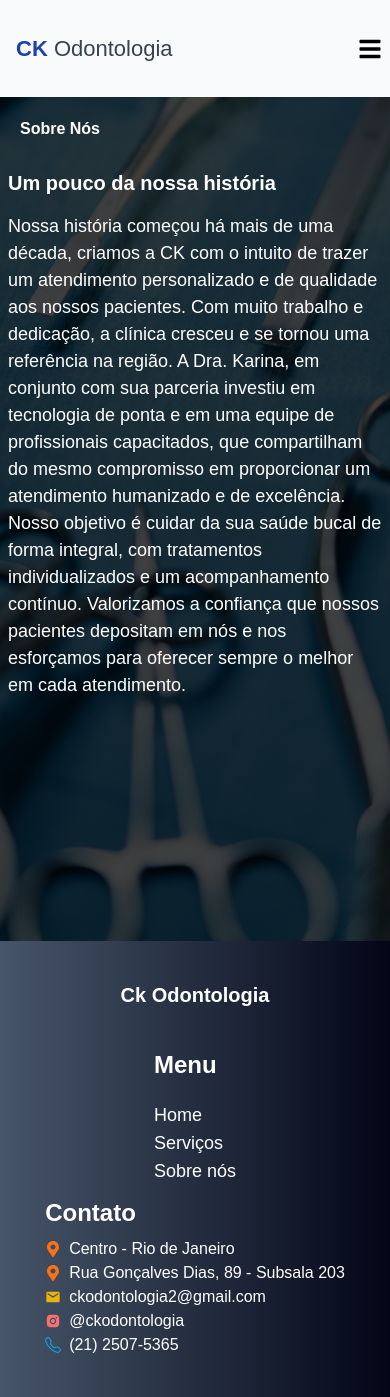
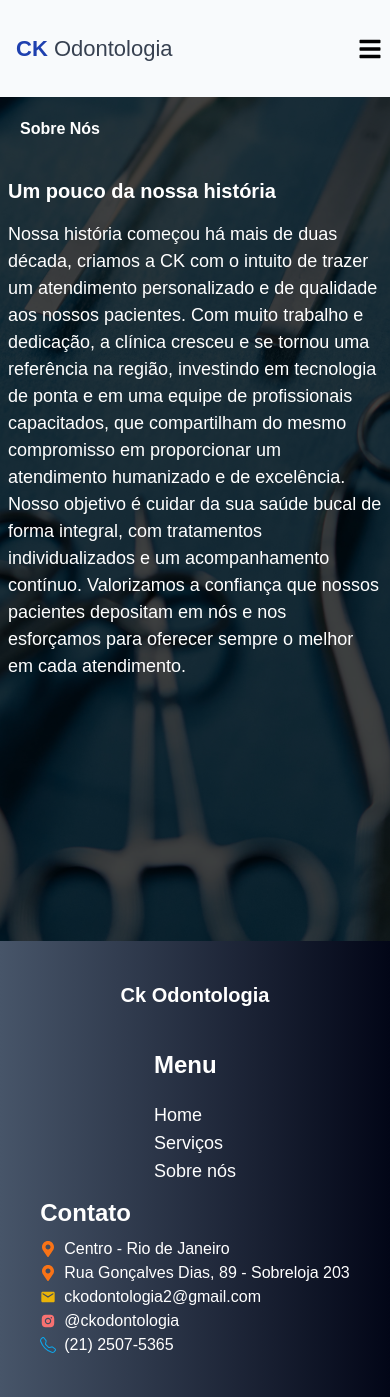
Before and after one commit to DanielGPO/Ck-odontologia, a React (Create React App) app: page /sobrenos in a window 390 px wide. Built offline with nearby package versions, Linux system fonts and the light colour scheme.

Commit message:
deployed version 0.9

```diff
--- a/src/pages/Components/CardContainer.js
+++ b/src/pages/Components/CardContainer.js
@@ -12,10 +12,10 @@ export default function CardContainer(props) {
         />
 
         <div className="p-5">
-          <h5 className="mb-2 md:text-2xl text-lg lg:text-normal font-bold tracking-tight text-gray-900 dark:text-white">
+          <h5 className="mb-2 md:text-2xl text-lg lg:text-normal font-bold tracking-tight text-white">
             {props.titulo}
           </h5>
-          <p className="mb-3  text-lg lg:text-normal text-gray-700 dark:text-gray-400">
+          <p className="mb-3  text-lg lg:text-normal text-white md:text-gray-700 md:dark:text-gray-400">
             {props.descrição}
           </p>
         </div>
--- a/src/pages/Components/HomeFooter.js
+++ b/src/pages/Components/HomeFooter.js
@@ -44,7 +44,7 @@ function HomeFooter() {
           <li>
             <p className="text-white flex flex-row items-center">
               <FaMapMarkerAlt className="text-orange-500 mr-2" />
-              Rua Gonçalves Dias, 89 - Subsala 203
+              Rua Gonçalves Dias, 89 - Sobreloja 203
             </p>
           </li>
           <li>
--- a/src/pages/Components/Navbar.js
+++ b/src/pages/Components/Navbar.js
@@ -64,11 +64,11 @@ function Navbar() {
         </ul>
         {toggle ? (
           <p onClick={addtoggle} className="md:hidden mx-2">
-            <AiOutlineClose className="text-black text-2xl" />{" "}
+            <AiOutlineClose className="text-black text-3xl transition transform duration-250" />{" "}
           </p>
         ) : (
           <p onClick={addtoggle} className="md:hidden">
-            <FaBars className="text-black text-2xl" />
+            <FaBars className="text-black text-2xl transition transform duration-250" />
           </p>
         )}
       </nav>
--- a/src/pages/Home.js
+++ b/src/pages/Home.js
@@ -10,17 +10,15 @@ import LoadingSpinner from "./Components/LoadingSpinner";
 function Home() {
   const phoneNumber = "2125075365";
   const encodedPhoneNumber = encodeURIComponent(phoneNumber);
-  const [isLoading, setIsLoading] = useState(true); // Estado para controle de loading
+  const [isLoading, setIsLoading] = useState(true);
 
   useEffect(() => {
     const delay = 3000; // Tempo de espera em milissegundos
 
-    // Simulação do carregamento
     const timeout = setTimeout(() => {
-      setIsLoading(false); // Altera o estado para indicar que o carregamento foi concluído
+      setIsLoading(false);
     }, delay);
 
-    // Limpa o timeout quando o componente for desmontado
     return () => clearTimeout(timeout);
   }, []);
 
@@ -33,17 +31,17 @@ function Home() {
           <div className="lg:h-[600px] pt-2 bg-blue-400/75 flex justify-center">
             <div className="md:h-[550px] lg:h-[520px] h-[460px] sm:max-w-[900px] lg:max-w-[1230px] relative rounded-xl drop-shadow-2xl bg-white md:w-[1200px] px-auto flex flex-col md:flex-row md:mt-10 lg:mt-[18px] md:justify-between">
               <div className="md:w-[560px] lg:w-full md:bg-gradient-to-r md:from-blue-300/50 md:to-transparent relative p-[4px] md:p-10">
-                <h2 className="md:text-slate-950 lg:text-black text-white text-[32px] md:text-[48px] lg:text-[62px] relative antialiased font-extrabold">
+                <h2 className="md:text-slate-950 m-2 md:m-0 lg:text-black text-white text-[32px] md:text-[48px] lg:text-[62px] relative antialiased font-extrabold">
                   A Clínica Dentária que cuida de você
                   <div className="md:absolute w-full hidden md:flex h-full top-0 bg-gradient-to-r from-transparent to-white/50" />
                 </h2>
                 <div className="mt-[150px] mx-2 lg:mt-[30px] md:mt-[40px]">
                   <p className="md:italic md:text-blue-600 text-white font-extrabold text-[20px] md:text-[16px] flex flex-row items-center">
-                    <FaTooth className="hidden lg:flex md:text-blue-500 text-[42px] md:text-[34px] m-2" />
+                    <FaTooth className="hidden pulse ping lg:flex md:text-blue-500 text-[42px] md:text-[34px] m-2" />
                     Entre em contato através do Whatsapp e agende uma consulta
                   </p>
                   <div className="ml-2 md:ml-0 lg:mt-10 mt-[50px]">
-                    <div className="lg:w-[172px]">
+                    <div className="lg:w-[179px]">
                       <a
                         href={`https://wa.me/${encodedPhoneNumber}`}
                         target="_blank"
--- a/src/pages/Serviços.js
+++ b/src/pages/Serviços.js
@@ -45,7 +45,7 @@ function Serviços() {
           <ul className="grid grid-cols-1 md:grid-cols-2 lg:grid-cols-3  ">
             {planos.map((plano) => (
               <li className=" p-5">
-                <div className="block max-w-sm p-6 bg-white border border-gray-200 rounded-lg shadow hover:bg-gray-100 dark:bg-gray-800 dark:border-gray-700 dark:hover:bg-gray-700">
+                <div className="block max-w-sm p-6 border border-slate-600 rounded-lg shadow dark:bg-gray-800 dark:hover:bg-gray-700">
                   <h5 class="mb-2 text-2xl font-bold tracking-tight text-gray-900 dark:text-white">
                     {plano.titulo}
                   </h5>
--- a/src/pages/SobreNos.js
+++ b/src/pages/SobreNos.js
@@ -22,16 +22,15 @@ function SobreNos() {
               Sobre Nós
             </p>
 
-            <div className="md:absolute left-2 top-16 md:top-[80px] m-2 lg:m-0 md:w-[526px] md:left-6 ">
+            <div className="md:absolute left-2 top-16 md:top-[80px] m-2 lg:m-0 md:w-[526px] py-2 md:py-0 md:left-6 ">
               <p className="text-white font-extrabold pb-4 fon-sans text-xl md:text-3xl ">
                 Um pouco da nossa história
               </p>
               <p className="text-white text-[18px] text-start md:text-lg">
-                Nossa história começou há mais de uma década, criamos a CK com o
+                Nossa história começou há mais de duas década, criamos a CK com o
                 intuito de trazer um atendimento personalizado e de qualidade
                 aos nossos pacientes. Com muito trabalho e dedicação, a clínica
-                cresceu e se tornou uma referência na região. A Dra. Karina, em
-                conjunto com sua parceria investiu em tecnologia de ponta e em
+                cresceu e se tornou uma referência na região, investindo em tecnologia de ponta e em
                 uma equipe de profissionais capacitados, que compartilham do
                 mesmo compromisso em proporcionar um atendimento humanizado e de
                 excelência. Nosso objetivo é cuidar da sua saúde bucal de forma
```
